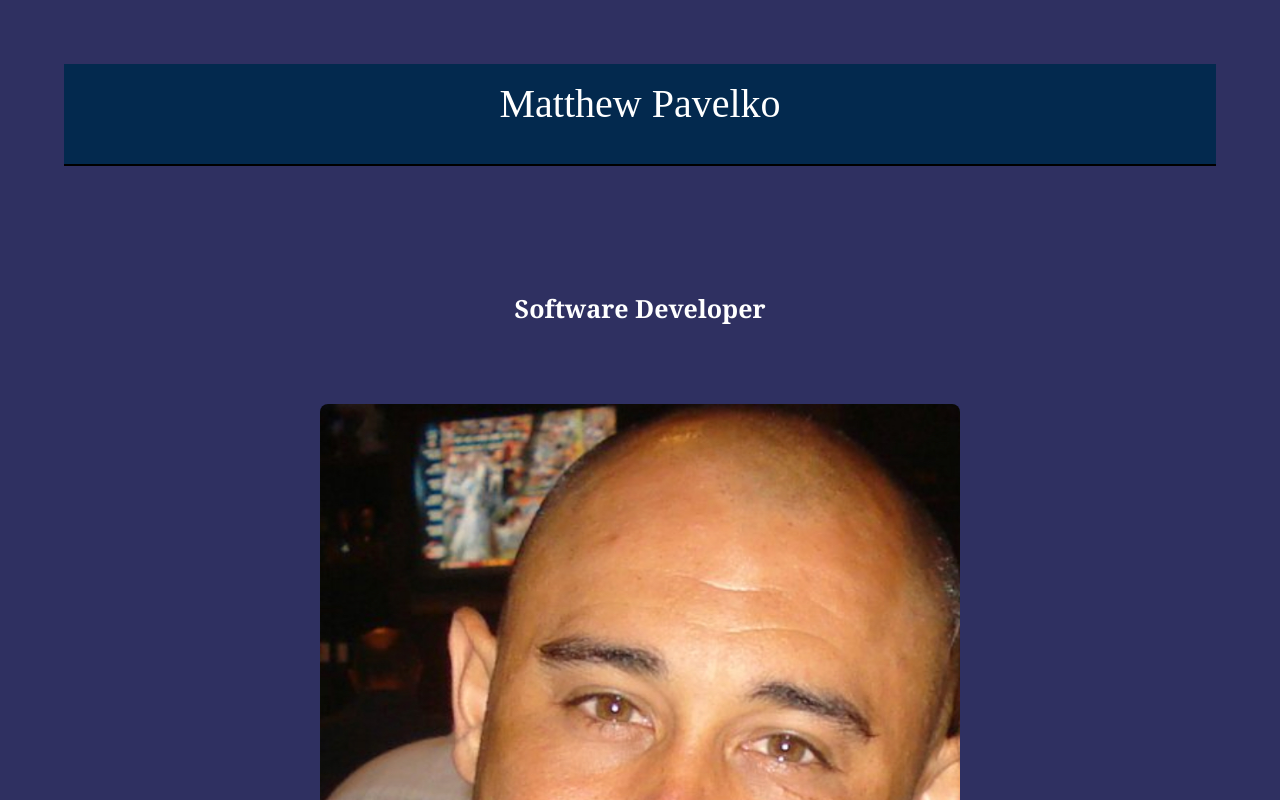
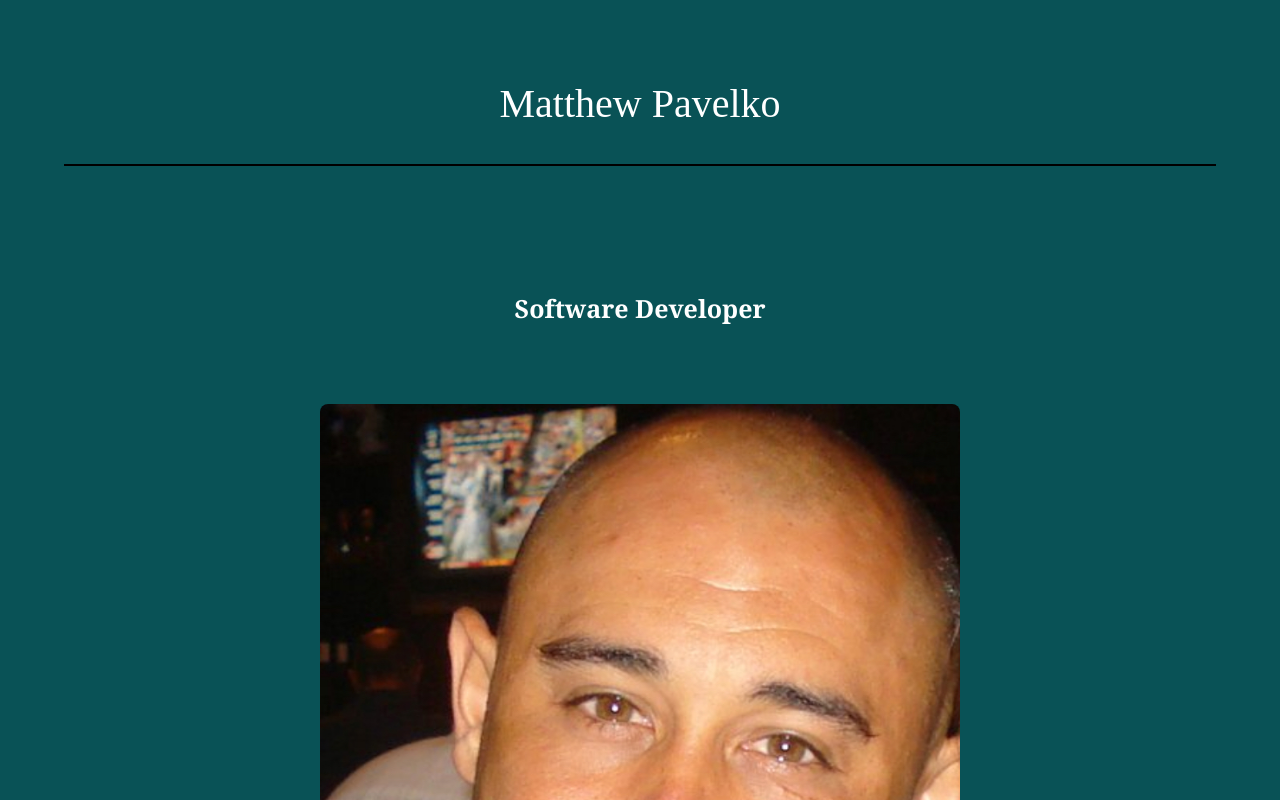
Before and after one commit to siantsanity/Matthew-Pavelko-Portfolio, a plain HTML site: page index.html in a window 1280 px wide. Shown: the top 800 px of the page. Drawn offline with nearby package versions, Linux system fonts and the light colour scheme.

Commit message:
Update style.css
adding colors

```diff
--- a/style.css
+++ b/style.css
@@ -14,7 +14,7 @@
 /* Web page background */
 
 body {
-  background-color: #2f3061;
+  background-color: #095256;
   margin: 0;
   background-image: url("images/ferns.jpeg");
   background-size: cover;
@@ -27,7 +27,7 @@ body {
   text-align: center;
   color: white;
   height: 100px;
-  background-color: #03294e;
+  background-color: #095256;
   border-bottom: 2px solid black;
   line-height: 2em;
   background-image: url ("images/ferns.jpeg");
@@ -90,7 +90,7 @@ a:active { color: pink }
 footer p {
   text-align: center;
   font-size: 15px;
-  background-color: #3c6997;
+  background-color: #095256;
   margin: 0;
   padding: 1%;
 }
```
